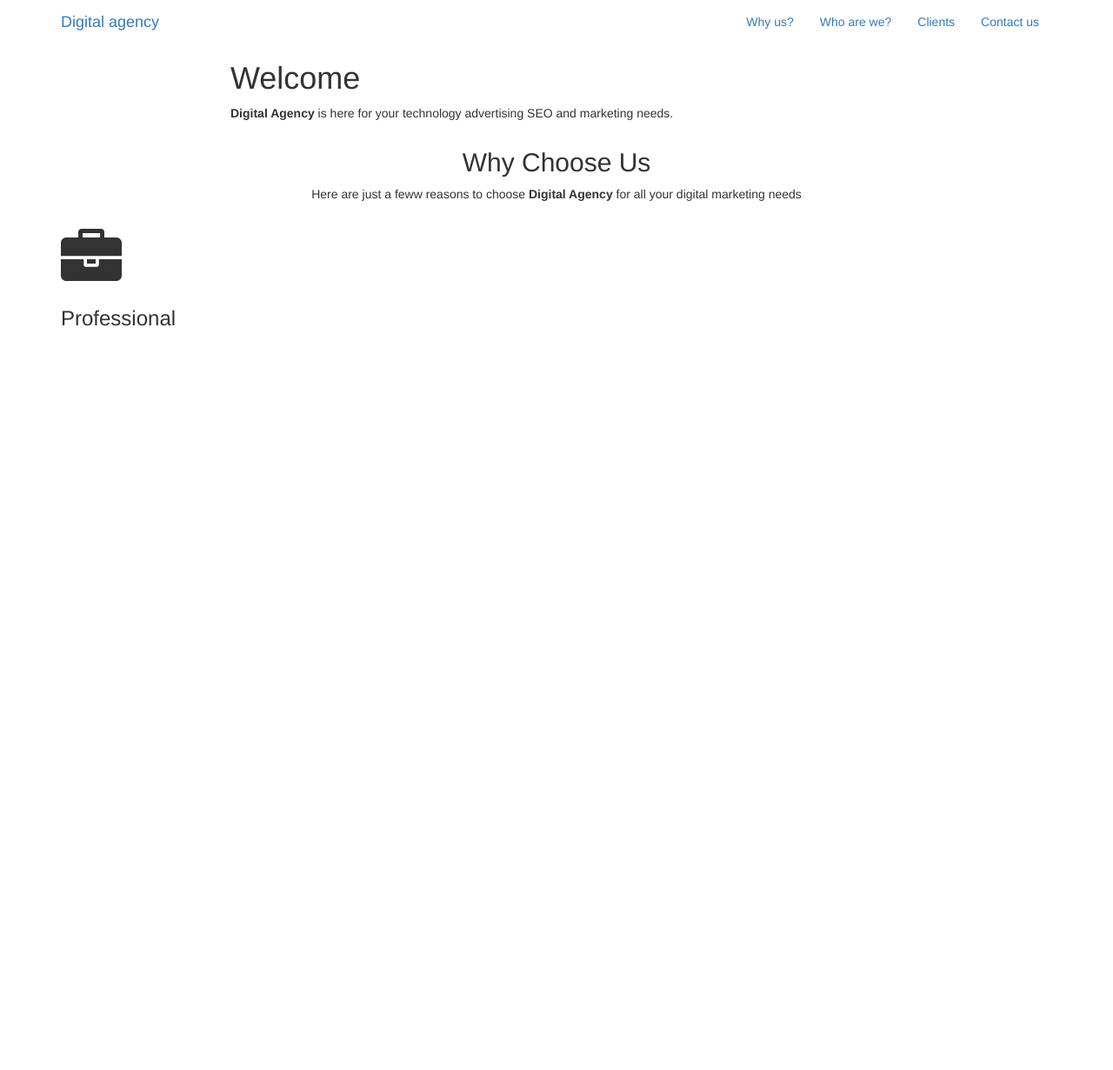
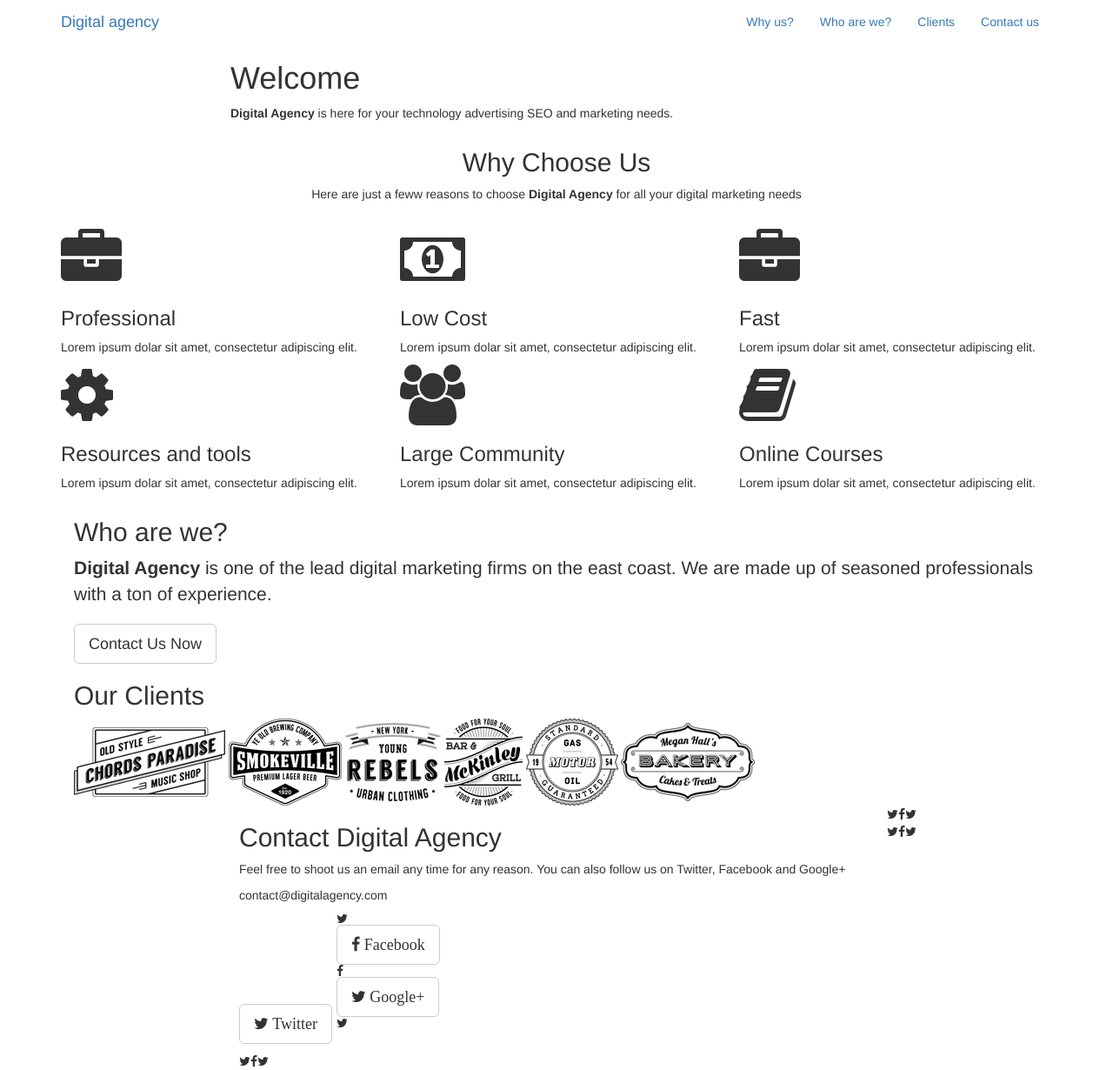
Before and after one commit to QuickChangeSpidey/less_agency_demo, a plain HTML site: page index.html in a window 1280 px wide. Shown: the top 1230 px of the page at 87% size. Before the commit the page ends 800 px from the top, so only its background shows below. Drawn offline with nearby package versions, Linux system fonts and the light colour scheme.

Commit message:
basic page format ready

```diff
--- a/index.html
+++ b/index.html
@@ -59,24 +59,116 @@
         <div class="row">
             <div class="col-md-4">
                 <div class="block block-icon-left">
-
                     <div class="icon">
-                    <i class="fa fa-briefcase fa-5x">
-
-                    </i>
+                    <i class="fa fa-briefcase fa-5x"></i>
                     </div>
                     <div class="icon-content">
                     <h3>Professional</h3>
-                    <p></p>
+                    <p>Lorem ipsum dolar sit amet, consectetur adipiscing elit.</p>
                     </div>
+                </div>
+            </div>
+             <div class="col-md-4">
+                <div class="block block-icon-left">
+                    <div class="icon">
+                    <i class="fa fa-money fa-5x"></i>
+                    </div>
+                    <div class="icon-content">
+                    <h3>Low Cost</h3>
+                    <p>Lorem ipsum dolar sit amet, consectetur adipiscing elit.</p>
+                    </div>
+                </div>
+            </div>
+             <div class="col-md-4">
+                <div class="block block-icon-left">
+                    <div class="icon">
+                    <i class="fa fa-briefcase fa-5x"></i>
+                    </div>
+                    <div class="icon-content">
+                    <h3>Fast</h3>
+                    <p>Lorem ipsum dolar sit amet, consectetur adipiscing elit.</p>
+                    </div>
+                </div>
+            </div>
+        </div>
 
+         <div class="row">
+            <div class="col-md-4">
+                <div class="block block-icon-left">
+                    <div class="icon">
+                    <i class="fa fa-gear fa-5x"></i>
+                    </div>
+                    <div class="icon-content">
+                    <h3>Resources and tools</h3>
+                    <p>Lorem ipsum dolar sit amet, consectetur adipiscing elit.</p>
+                    </div>
                 </div>
-
-
+            </div>
+             <div class="col-md-4">
+                <div class="block block-icon-left">
+                    <div class="icon">
+                    <i class="fa fa-users fa-5x"></i>
+                    </div>
+                    <div class="icon-content">
+                    <h3>Large Community</h3>
+                    <p>Lorem ipsum dolar sit amet, consectetur adipiscing elit.</p>
+                    </div>
+                </div>
+            </div>
+             <div class="col-md-4">
+                <div class="block block-icon-left">
+                    <div class="icon">
+                    <i class="fa fa-book fa-5x"></i>
+                    </div>
+                    <div class="icon-content">
+                    <h3>Online Courses</h3>
+                    <p>Lorem ipsum dolar sit amet, consectetur adipiscing elit.</p>
+                    </div>
+                </div>
             </div>
         </div>
     </section>
 
+      <section id="who" class="container content-section">
+          <div class="who-section">
+              <div class="container">
+              <h2>Who are we?</h2>
+                  <p class="lead"><strong>Digital Agency</strong> is one of the lead digital marketing firms on the east coast. We are made up of seasoned professionals with a ton of experience.
+                  </p>
+                  <a href="#contact" class="btn btn-default btn-lg">Contact Us Now</a>
+              </div>
+          </div>
+      </section>
+
+      <section id="clients" class="container content-section">
+          <div class="container">
+              <h2>Our Clients</h2>
+              <img src="img/partner1.png">
+              <img src="img/partner2.png">
+              <img src="img/partner3.png">
+              <img src="img/partner4.png">
+              <img src="img/partner5.png">
+              <img src="img/partner6.png">
+          </div>
+      </section>
+
+      <section id="contact" class=" container content-section">
+          <div clas="row">
+              <div class="col-md-8 col-md-offset-2">
+                  <h2>Contact Digital Agency</h2>
+                  <p> Feel free to shoot us an email any time for any reason. You can also follow us on Twitter, Facebook and Google+</p>
+                  <p>contact@digitalagency.com</p>
+                  <ul class="list-inline banner-social-buttons">
+                      <li><a href="http//twitter.com" class="btn btn-default btn-lg"><i class= "fa fa-twitter"/>
+                          <span class="network-name">Twitter</span></a></li>
+                       <li><a href="http//facebook.com" class="btn btn-default btn-lg"><i class= "fa fa-facebook"/>
+                          <span class="network-name">Facebook</span></a></li>
+                       <li><a href="http//plus.google.com" class="btn btn-default btn-lg"><i class= "fa fa-twitter"/>
+                          <span class="network-name">Google+</span></a></li>
+                  </ul>
+              </div>
+          </div>
+      </section>
 
     <!-- Bootstrap core JavaScript
     ================================================== -->
```
Also changed, not shown: img/downloads-bg.jpg (added), img/intro-bg.jpg (added), img/partner1.png (added), img/partner2.png (added), img/partner3.png (added), img/partner4.png (added), img/partner5.png (added), img/partner6.png (added), 1 other file.
